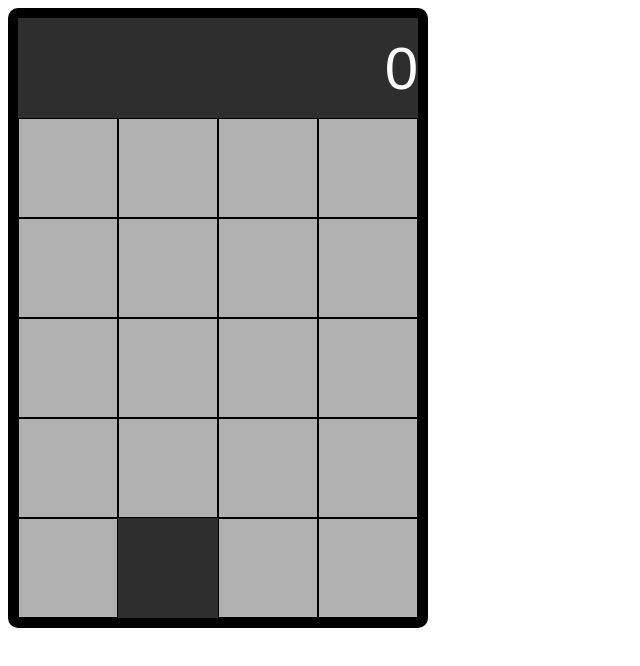
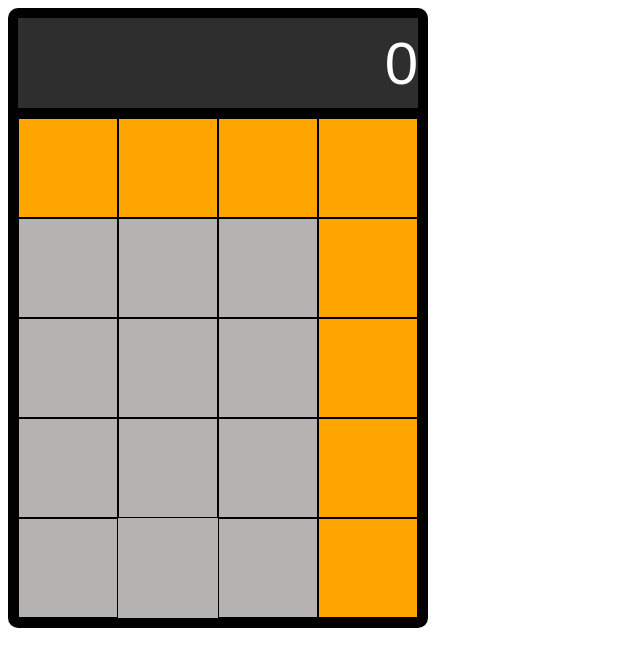
Before and after one commit to Roman-cas88/Calculator, a React (Create React App) app: page / in a window 1280 px wide. Shown: the top 666 px of the page, without its empty margins (0-640 px from the left). Built offline with nearby package versions, Linux system fonts and the light colour scheme.

Commit message:
Update styles.css

```diff
--- a/src/styles.css
+++ b/src/styles.css
@@ -10,8 +10,9 @@
   align-items: center;
   justify-content: right;
   width: 400px;
-  height: 100px;
+  height: 90px;
   font-size: 60px;
+  border-bottom: 10px solid black;
 }
 #ac {
   grid-area: ac;
@@ -47,37 +48,51 @@
 }
 #num1 {
   grid-area: num1;
+  background-color: rgb(180, 179, 178);
 }
 #num2 {
   grid-area: num2;
+  background-color: rgb(180, 179, 178);
 }
 #num3 {
   grid-area: num3;
+  background-color: rgb(180, 179, 178);
 }
 #num4 {
   grid-area: num4;
+  background-color: rgb(180, 179, 178);
 }
 #num5 {
   grid-area: num5;
+  background-color: rgb(180, 179, 178);
 }
 #num6 {
   grid-area: num6;
+  background-color: rgb(180, 179, 178);
 }
 #num7 {
   grid-area: num7;
+  background-color: rgb(180, 179, 178);
 }
 #num8 {
   grid-area: num8;
+  background-color: rgb(180, 179, 178);
 }
 #num9 {
   grid-area: num9;
+  background-color: rgb(180, 179, 178);
 }
 #num0 {
   grid-area: num0;
+  background-color: rgb(180, 179, 178);
+}
+#but0 {
   width: 200px;
 }
+
 #point {
   grid-area: point;
+  background-color: rgb(180, 179, 178);
 }
 
 .calculator {
@@ -103,7 +118,7 @@
   display: flex;
   justify-content: center;
   align-items: center;
-  background-color: rgb(177, 177, 177);
+  background-color: transparent;
   font-size: 30px;
   width: 100px;
   height: 100px;
```
